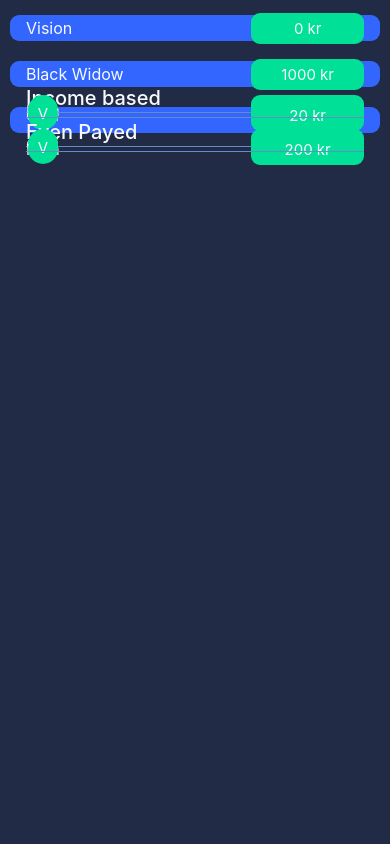
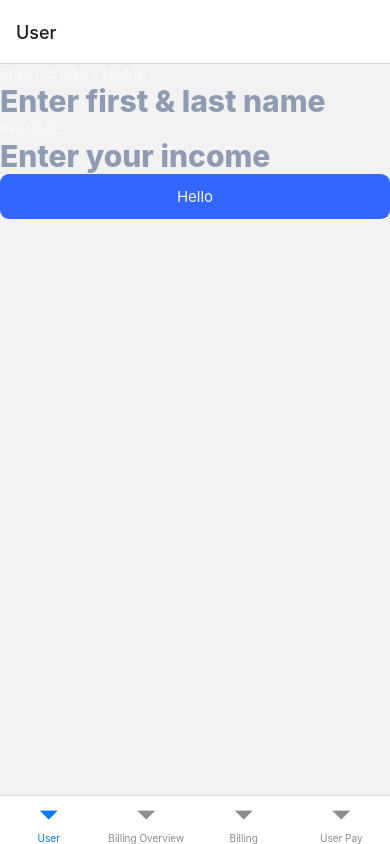
Before and after one commit to glasspinnA/BillSplitterAI, a React Native app: screen / in a window 390 px wide. Built offline with nearby package versions, Linux system fonts and the light colour scheme.

Commit message:
react native navigation

```diff
--- a/App.tsx
+++ b/App.tsx
@@ -1,21 +1,13 @@
 import React from "react";
 import { ThemeProvider } from "./src/component/baseComponents/ThemeProvider";
 import { BaseScreenContainer } from "./src/containers/BaseScreenContainer";
-import { BillingScreen } from "./src/screen/Billing";
-import { BillingOverViewScreen } from "./src/screen/BillingOverview";
-import { CreateUserScreen } from "./src/screen/CreateUser";
-import { StyleScreen } from "./src/screen/Style";
-import { UserPayOverViewScreen } from "./src/screen/UserPayOverview";
+import { Stack } from "./src/navigation/Stack";
 export default function App() {
   return (
     <ThemeProvider>
-      <BaseScreenContainer>
-        {/* <StyleScreen></StyleScreen> */}
-        {/* <CreateUserScreen /> */}
-        {/* <BillingOverViewScreen /> */}
-        {/* <BillingScreen></BillingScreen> */}
-        <UserPayOverViewScreen />
-      </BaseScreenContainer>
+      {/* <BaseScreenContainer>
+      </BaseScreenContainer> */}
+      <Stack />
     </ThemeProvider>
   );
 }
--- a/package.json
+++ b/package.json
@@ -10,6 +10,10 @@
   },
   "dependencies": {
     "@babel/preset-typescript": "^7.12.17",
+    "@react-native-masked-view/masked-view": "^0.2.6",
+    "@react-navigation/bottom-tabs": "^6.0.9",
+    "@react-navigation/native": "^6.0.6",
+    "@react-navigation/native-stack": "^6.2.5",
     "@types/color": "^3.0.2",
     "@types/jest": "^27.0.2",
     "@types/styled-components": "^5.1.15",
@@ -21,6 +25,8 @@
     "react-dom": "16.13.1",
     "react-hook-form": "^7.17.5",
     "react-native": "https://github.com/expo/react-native/archive/sdk-42.0.0.tar.gz",
+    "react-native-safe-area-context": "^3.2.0",
+    "react-native-screens": "^3.4.0",
     "react-native-web": "~0.13.12",
     "styled-components": "^5.3.1",
     "uuid": "^3.4.0"
--- /dev/null
+++ b/src/navigation/Stack.tsx
@@ -0,0 +1,43 @@
+import * as React from "react";
+import { NavigationContainer } from "@react-navigation/native";
+import { createBottomTabNavigator } from "@react-navigation/bottom-tabs";
+import { CreateUserScreen } from "../screen/CreateUser";
+import { BillingOverViewScreen } from "../screen/BillingOverview";
+import { BillingScreen } from "../screen/Billing";
+import { UserPayOverViewScreen } from "../screen/UserPayOverview";
+import { createNativeStackNavigator } from "@react-navigation/native-stack";
+const Tab = createBottomTabNavigator();
+const _Stack = createNativeStackNavigator();
+
+export const Stack = () => {
+  return <NavigationContainer>{__DEV__ ? devStack() : prodStack()}</NavigationContainer>;
+};
+
+const prodStack = () => {
+  return (
+    <_Stack.Navigator>
+      <_Stack.Screen name={ScreenNames.USER} component={CreateUserScreen} />
+      <_Stack.Screen name={ScreenNames.BILLING_OVERVIEW} component={BillingOverViewScreen} />
+      <_Stack.Screen name={ScreenNames.BILLING} component={BillingScreen} />
+      <_Stack.Screen name={ScreenNames.USER_PAY} component={UserPayOverViewScreen} />
+    </_Stack.Navigator>
+  );
+};
+
+const devStack = () => {
+  return (
+    <Tab.Navigator>
+      <Tab.Screen name={ScreenNames.USER} component={CreateUserScreen} />
+      <Tab.Screen name={ScreenNames.BILLING_OVERVIEW} component={BillingOverViewScreen} />
+      <Tab.Screen name={ScreenNames.BILLING} component={BillingScreen} />
+      <Tab.Screen name={ScreenNames.USER_PAY} component={UserPayOverViewScreen} />
+    </Tab.Navigator>
+  );
+};
+
+class ScreenNames {
+  static USER: string = "User";
+  static BILLING_OVERVIEW: string = "Billing Overview";
+  static BILLING: string = "Billing";
+  static USER_PAY: string = "User Pay";
+}
```
Also changed, not shown: 1 other file (tests, documents, lock files or other folders).
